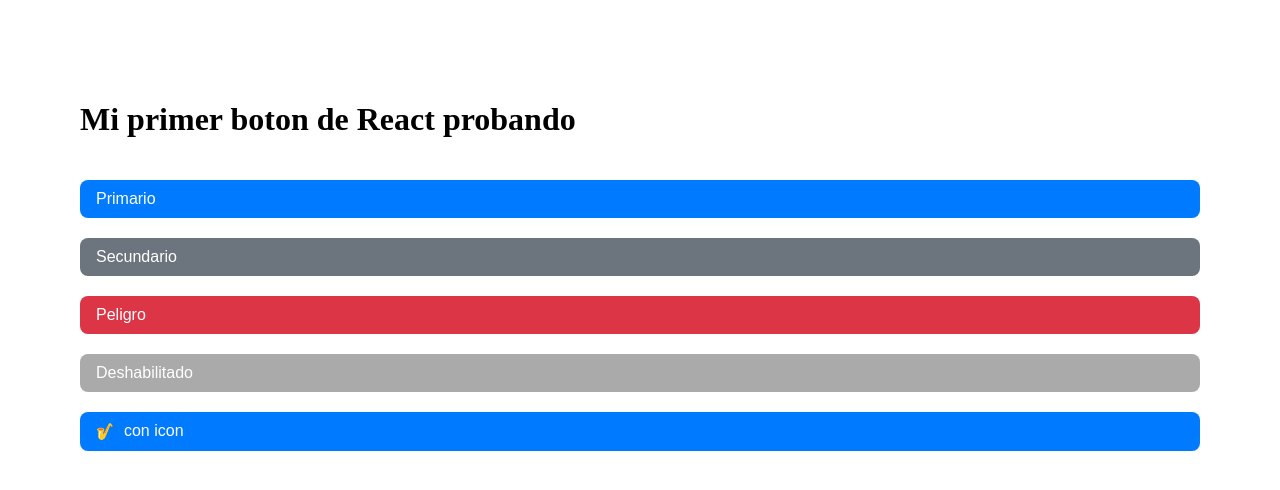
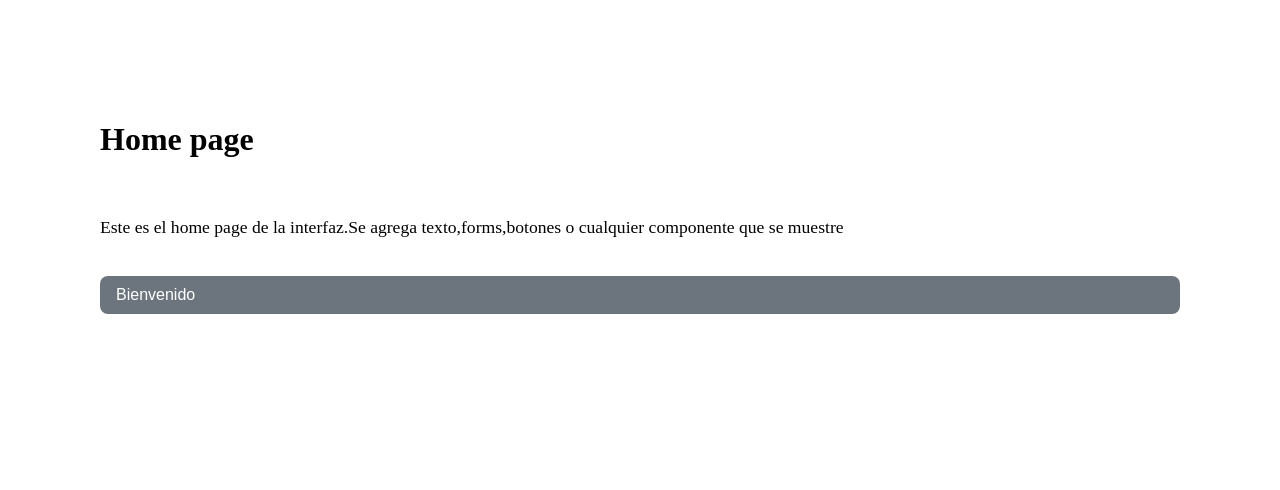
Before and after one commit to Mauricio-mty/react-practice, a React (Vite) app: page / in a window 1280 px wide. Shown: the top 490 px of the page. Built offline with nearby package versions, Linux system fonts and the light colour scheme.

Commit message:
Componente pagina para ver componentes individuales en conjunto

```diff
--- a/src/App.tsx
+++ b/src/App.tsx
@@ -1,5 +1,6 @@
 import React from 'react';
-import Button from './components/Button';
+//import Button from './components/Button';
+import Home from './pages/Home';
 
 function App(){
 /*  const handleClick=()=>{
@@ -7,18 +8,9 @@ function App(){
   };
 */
   return(
-    <div style={{padding:"40px",display:"flex",flexDirection:"column",gap:"20px"}} >
-        <h1>Mi primer boton de React probando</h1>
-
-        <Button text="Primario" variant="primary" onClick={()=>{alert("click primario")}}/>
-        <Button text="Secundario" variant="secondary" onClick={()=>{alert("click secundario")}}/>
-        <Button text="Peligro" variant="danger" onClick={()=>{alert("click peligro")}}/>
-        <Button text="Deshabilitado" disabled/>
-
-        <Button text="con icon" variant="primary" icon={<span>🎷</span>}/>
-
+    <div>
+      <Home/>
     </div>
-  )
-
+  );
 }
 export default App
--- /dev/null
+++ b/src/pages/Home.tsx
@@ -0,0 +1,29 @@
+import React from "react";
+import Button from "../components/Button";
+
+const Home: React.FC=()=>{
+    const handleClick=()=>{
+        alert("Fir page home");
+    };
+
+    return(
+        <div
+            style={{
+                padding:"60px",
+                display:"flex",
+                flexDirection:"column",
+                gap:"20px",
+            }}
+        >
+            <h1 style={{fontSize:"2rem",fontWeight:"bold"}}>
+                Home page
+            </h1>
+            <p style={{fontSize:"1.1rem"}}>
+                Este es el home page de la interfaz.Se agrega texto,forms,botones o cualquier componente que se muestre
+            </p>
+            <Button text="Bienvenido" variant="secondary"/>
+        </div>
+    );
+};
+
+export default Home;
```
